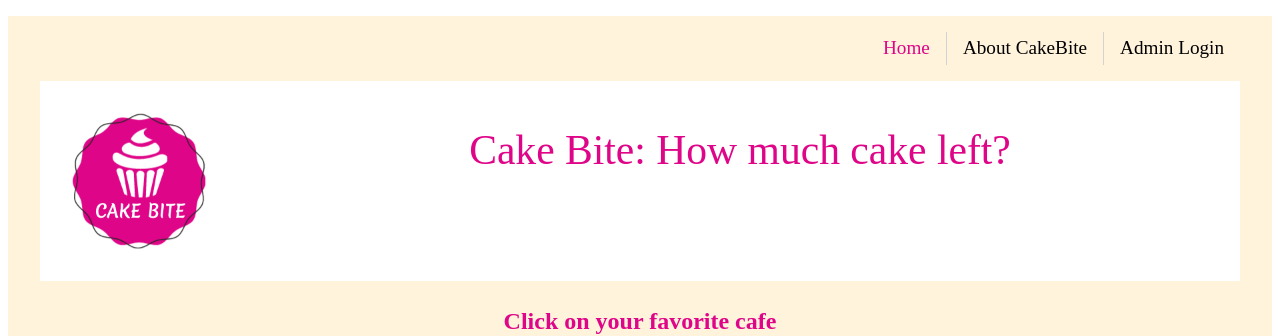
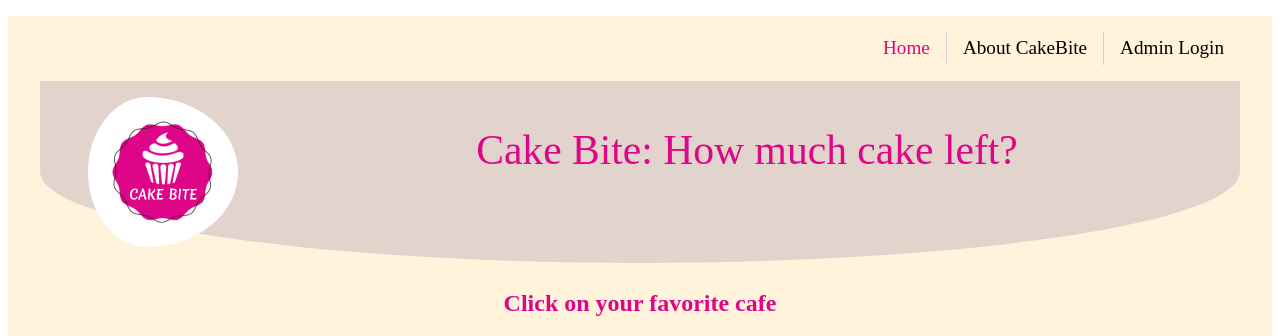
Before and after one commit to Mari-Artho/cakeBite, a Vue app: page / in a window 1280 px wide. Shown: the top 336 px of the page. Built offline with nearby package versions, Linux system fonts and the light colour scheme; no server answers; a web font is replaced by a local one.

Commit message:
Change logo layout.

```diff
--- a/src/components/Header.vue
+++ b/src/components/Header.vue
@@ -26,12 +26,15 @@
 display: grid;
 opacity: 10;
 grid-template-columns: 1fr 6fr;
-background-color: white;
+background-color: rgba(208, 195, 195, 0.624);
+border-radius: 0% 0% 50% 50%;
 }
 
 img {
-  height: 200px;
-  border-radius: 20%;;
+  height: 150px;
+  border-radius: 50%;
+  padding: 1rem;
+  padding-left: 3rem;
 }
 
 @media (min-width: 1024px) {
```
